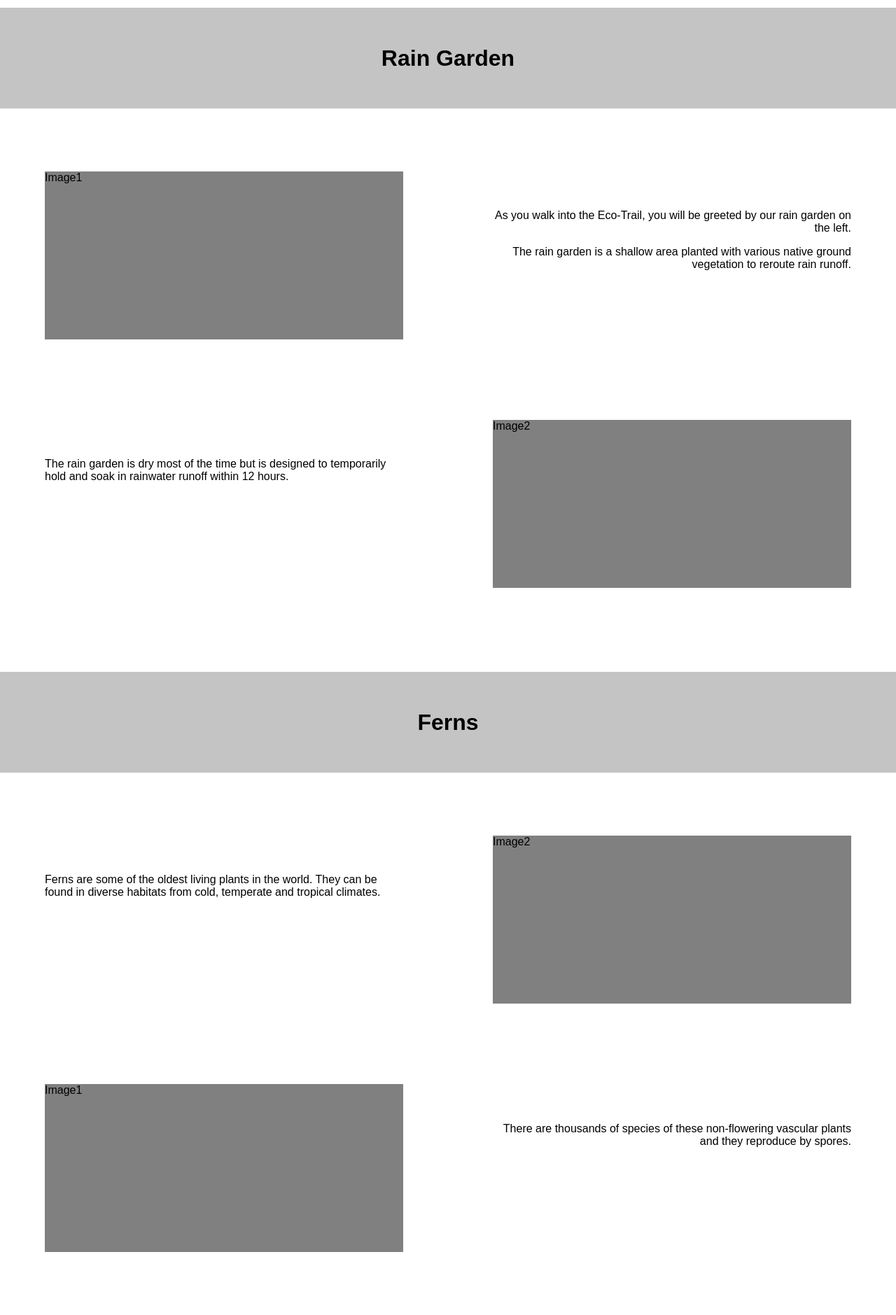
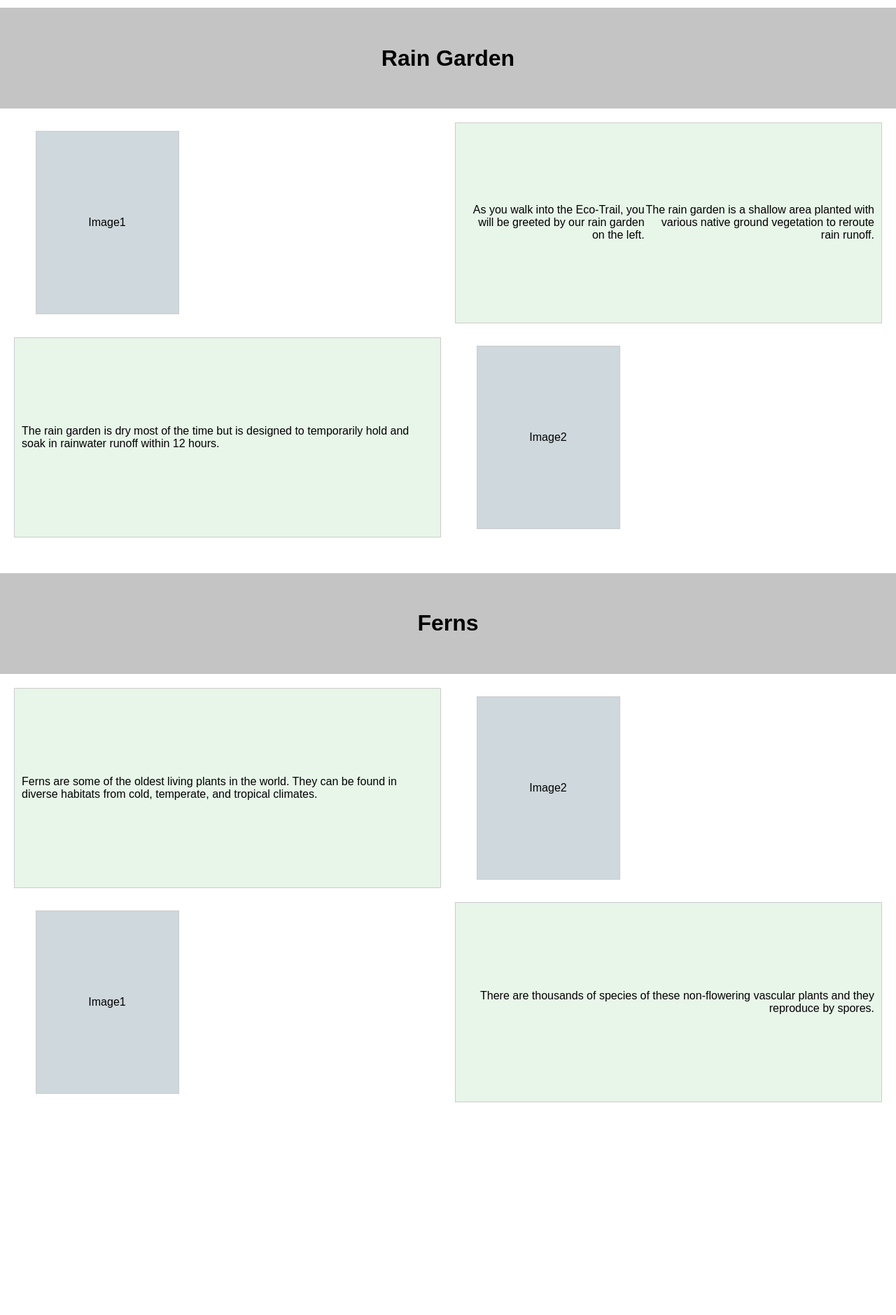
Before and after one commit to RdeVCCA/ecotrail, a PHP site: page /templates/rainforest.html in a window 1280 px wide. Shown: the part 1906-3785 px from the top of the page at 70% size. After the commit the page ends 3481 px from the top, so only its background shows below. Run offline with PHP 8.4, Linux system fonts and the light colour scheme.

Commit message:
grid almost done (buggy)

```diff
--- a/static/css/rainforest.css
+++ b/static/css/rainforest.css
@@ -163,6 +163,43 @@ body {
     /* If you have an actual image, you would use an <img> tag or background-image here */
   }
 
+  .eco-trail-grid {
+    display: grid;
+    grid-template-columns: repeat(2, 1fr); /* Two columns */
+    grid-template-rows: repeat(2, auto); /* Two rows */
+    gap: 20px; /* Adjust the gap as needed */
+    padding: 20px; /* Adjust the padding as needed */
+  }
+
+  .eco-grid-item {
+    border: 1px solid #ccc; /* For visualization */
+    padding: 10px; /* Adjust the padding as needed */
+    display: flex;
+    align-items: center;
+    justify-content: center;
+    text-align: center;
+  }
+
+  .eco-grid-item.rain-image {
+    background-color: #cfd8dc; /* Placeholder for image */
+    /* Use background-image in CSS or <img> tags for actual images */
+  }
+
+  .eco-grid-item.green {
+    background-color: #e8f5e9; /* Example green background */
+    text-align: left; /* Align text to the left for the green boxes */
+  }
+
+  .eco-grid-item.text-right {
+    text-align: right; /* Align text to the right for the specified box */
+  }
+
+  @media (max-width: 768px) {
+    .eco-trail-grid {
+      grid-template-columns: 1fr; /* Stack items vertically on smaller screens */
+    }
+  }
+
 
   /* Grid item positions */
   .item1, .item2 {
--- a/templates/rainforest.html
+++ b/templates/rainforest.html
@@ -71,44 +71,42 @@
   <div class="sub-header">
     <h1>Rain Garden</h1>
   </div>
-  <div class="flex-parent-element">
-    <div class="flex-child-element rain-image">
+  <div class="eco-trail-grid">
+    <div class="eco-grid-item rain-image">
       Image1
     </div>
-    <div class="flex-child-element green text-right">
+    <div class="eco-grid-item green text-right">
       <p>As you walk into the Eco-Trail, you will be greeted by our rain garden on the left.</p>
       <p>The rain garden is a shallow area planted with various native ground vegetation to reroute rain runoff.</p>
     </div>
-  </div>
-  <div class="flex-parent-element">
-    <div class="flex-child-element green">
+    <div class="eco-grid-item green">
       <p>The rain garden is dry most of the time but is designed to temporarily hold and soak in rainwater runoff within 12 hours.</p>
     </div>
-    <div class="flex-child-element rain-image">
+    <div class="eco-grid-item rain-image">
       Image2
     </div>
   </div>
+
+
   <br>
   <div class="sub-header">
     <h1>Ferns</h1>
   </div>
-
-  <div class="flex-parent-element">
-    <div class="flex-child-element green">
-      <p>Ferns are some of the oldest living plants in the world. They can be found in diverse habitats from cold, temperate and tropical climates.</p>
+  <div class="eco-trail-grid">
+    <div class="eco-grid-item green">
+      <p>Ferns are some of the oldest living plants in the world. They can be found in diverse habitats from cold, temperate, and tropical climates.</p>
     </div>
-    <div class="flex-child-element rain-image">
+    <div class="eco-grid-item rain-image">
       Image2
     </div>
-  </div>
-  <div class="flex-parent-element">
-    <div class="flex-child-element rain-image">
+    <div class="eco-grid-item rain-image">
       Image1
     </div>
-    <div class="flex-child-element green text-right">
+    <div class="eco-grid-item green text-right">
       <p>There are thousands of species of these non-flowering vascular plants and they reproduce by spores.</p>
     </div>
   </div>
+
 </div>
 </body>
 </html>
```
